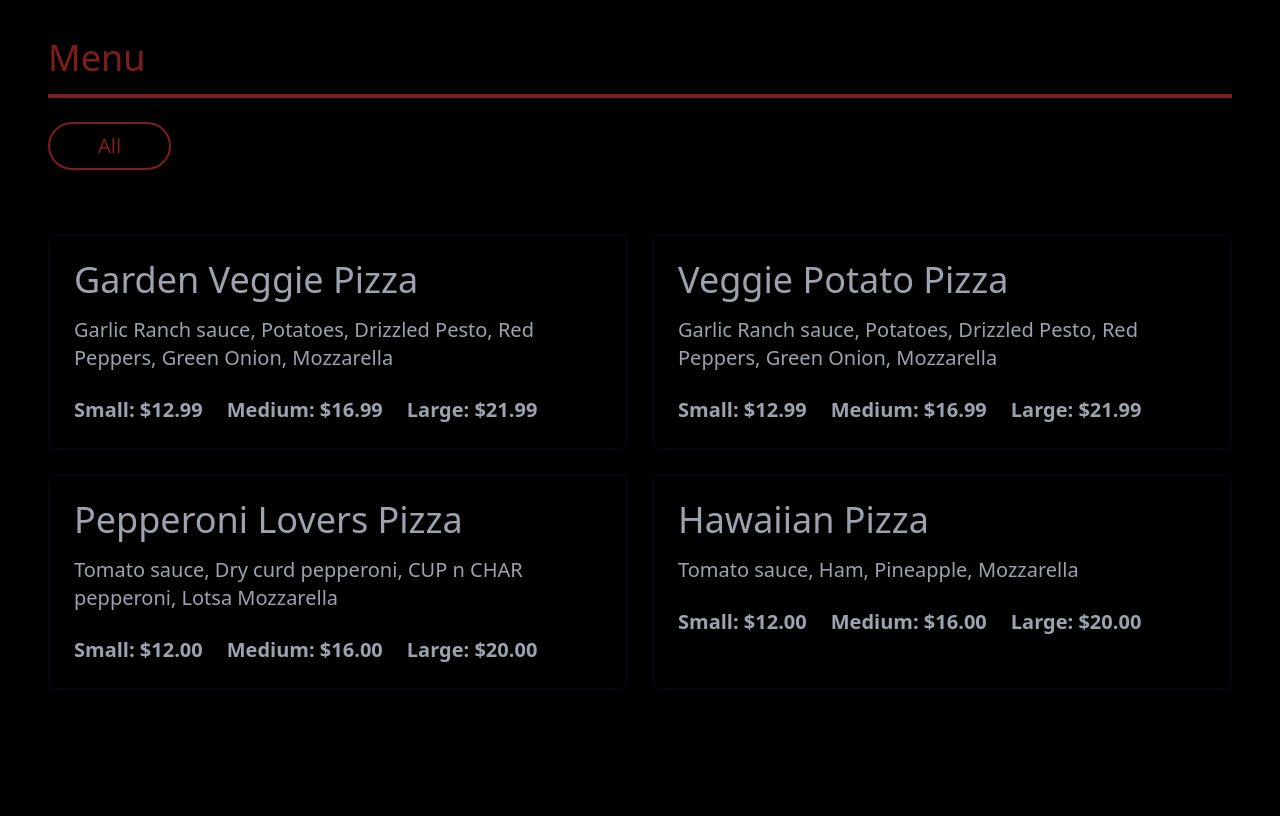
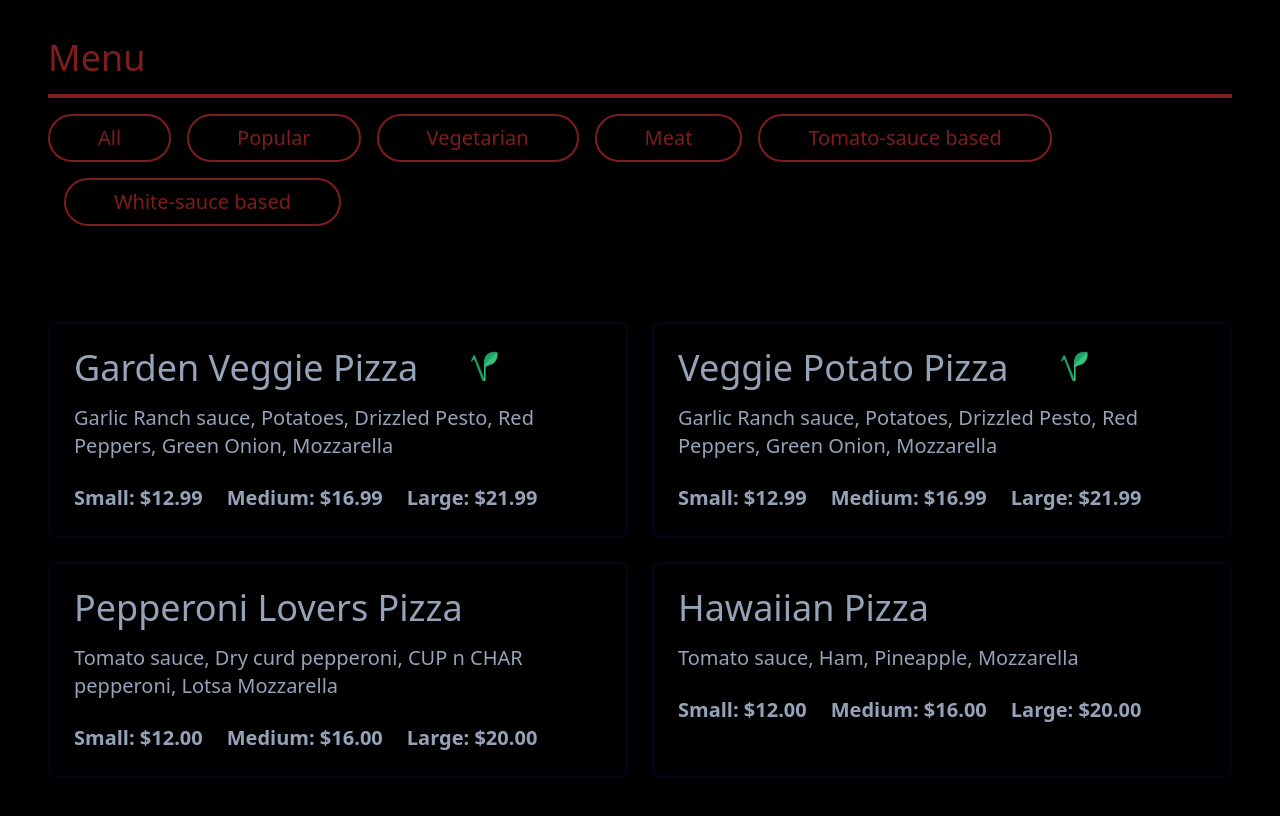
Before and after one commit to harjot85/best-bite, a React (Vite) app: page / in a window 1280 px wide. Shown: the part 810-1626 px from the top of the page. Before the commit the page ends 1596 px from the top, so only its background shows below. Built offline with nearby package versions, Linux system fonts and the light colour scheme.

Commit message:
Add pills

```diff
--- a/src/pages/menu-page.tsx
+++ b/src/pages/menu-page.tsx
@@ -1,5 +1,6 @@
 import { RedBar } from "./home-page";
 import data from "../data/data.json";
+import Vegetarian from "../assets/vegetarian.png";
 
 const MenuPage = () => {
   const { menu } = data.business;
@@ -10,8 +11,13 @@ const MenuPage = () => {
         <RedBar height="h-1" />
       </div>
 
-      <div className="my-6 mb-16">
+      <div className=" mb-24 flex flex-wrap space-x-4">
         <Pill text="All" onClick={() => {}} />
+        <Pill text="Popular" onClick={() => {}} />
+        <Pill text="Vegetarian" onClick={() => {}} />
+        <Pill text="Meat" onClick={() => {}} />
+        <Pill text="Tomato-sauce based" onClick={() => {}} />
+        <Pill text="White-sauce based" onClick={() => {}} />
       </div>
       <div className="grid lg:grid-cols-2 lg:gap-6">
         {menu.map((item) => (
@@ -27,6 +33,7 @@ export default MenuPage;
 type MenuItem = {
   item: {
     name: string;
+    classification: string;
     ingredients: string[];
     sizes: {
       name: string;
@@ -38,10 +45,16 @@ const MenuItem = ({ item }: MenuItem) => {
   const {} = item;
 
   return (
-    <div
-      className="border-solid border-gray-950 border-2 rounded-lg p-6 text-gray-400"
-    >
-      <div className="text-2xl lg:text-4xl mb-4">{item.name}</div>
+    <div className="border-solid border-slate-950 border-2 rounded-lg p-6 text-slate-400">
+      <div className="text-2xl lg:text-4xl mb-4 flex space-x-12 items-start">
+        <span>{item.name}</span>
+
+        {item.classification === "vegetarian" && (
+          <span>
+            <img src={Vegetarian} width={36} />
+          </span>
+        )}
+      </div>
       <div className="text-lg lg:text-xl mb-6">
         {item.ingredients.join(", ")}
       </div>
@@ -58,14 +71,13 @@ const MenuItem = ({ item }: MenuItem) => {
 type Pill = { text: string; onClick: () => void };
 const Pill = ({ text, onClick }: Pill) => {
   return (
-    <div className="flex justify-start ">
-      <span
-        className="text-red-900 text-sm md:text-lg lg:text-xl
-                          border-solid border-2 border-red-900 rounded-full
-                          px-6 lg:px-12 py-2 lg:py-2"
-      >
-        <button onClick={onClick}>{text}</button>
-      </span>
-    </div>
+    <button
+      onClick={onClick}
+      className="text-red-900 text-sm md:text-lg lg:text-xl
+    border-solid border-2 border-red-900 rounded-full
+    px-6 lg:px-12 py-2 lg:py-2 mt-4"
+    >
+      <p>{text}</p>
+    </button>
   );
 };
```
Also changed, not shown: src/assets/vegetarian.png (added).
